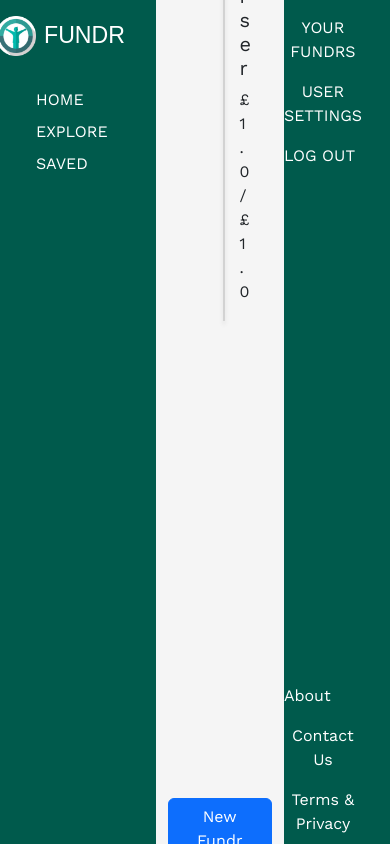
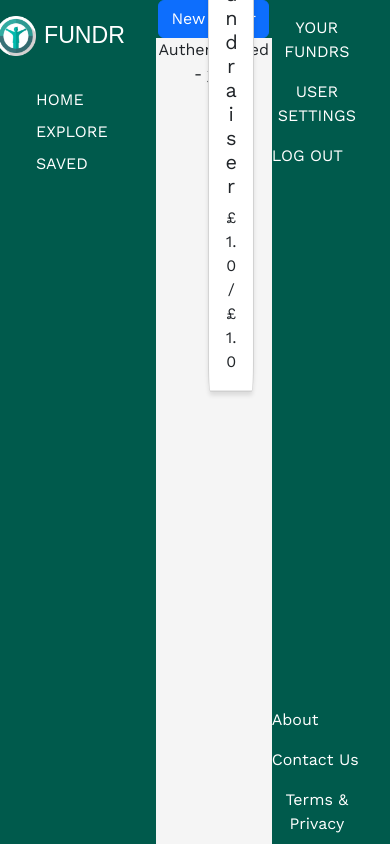
Before and after one commit to Turq-uoise/Fundr, a Django app: page /your_fundrs/ in a window 390 px wide. Run offline with Django 4.2, Linux system fonts and the light colour scheme; a user stored in the database is signed in; tables that the repository leaves empty hold one stand-in row (values such as "Sample post"); some web fonts are replaced.

Commit message:
improves css slightly, still work to be done

```diff
--- a/fundr/main_app/helper.py
+++ b/fundr/main_app/helper.py
@@ -7,6 +7,6 @@ def is_mobile(request):
 
 
 def formatPostcode(postcode):
-   arr = [x for x in postcode]
+   arr = [x for x in postcode if x != " "]
    arr[-3:-3] = ' '
    return ''.join(arr)
--- a/fundr/main_app/static/css/style.css
+++ b/fundr/main_app/static/css/style.css
@@ -107,6 +107,52 @@ html, body {
   margin-top: 50%;
 }
 
+.parent-scroll{
+
+  overflow: hidden;
+  position: relative;
+}
+
+.child-scroll {
+  position: absolute;
+  top: 0px;
+  bottom: 0px;
+  left: 0px;
+  right: -35px;
+  overflow-y: scroll;
+  padding-top: 10vmin;
+}
+.position-fixed{
+  position: fixed;
+  top: 0;
+  left: 0;
+  right: 0;
+  z-index: 1;
+
+}
+.card-yourfundr{
+  margin-bottom: 10px;
+  margin-left: auto;
+  margin-right: auto;
+  width: 18rem;
+}
+
+.row {
+
+  justify-content: center;
+}
+.col{
+  justify-content: center;
+}
+.mt-6{
+  margin-top: 10vmin;
+}
+
+
+/* .card {
+  margin: 10px;
+} */
+
 @media only screen and (max-width: 600px){
   .mb-n0{
     margin-bottom: -50%;
@@ -114,4 +160,14 @@ html, body {
   .m-firstcard{
     margin-top: 75%;
   }
+
+  .position-fixed{
+    position: fixed;
+    top: 15vmin;
+    left: 0;
+    right: 0;
+    z-index: 2;
+
+  }
+
 }
--- a/fundr/main_app/templates/base-desktop.html
+++ b/fundr/main_app/templates/base-desktop.html
@@ -76,7 +76,7 @@
       </div>
 
 
-      <div class="col-md-6 light-grey container-content">
+      <div class="col-md-6 light-grey parent-scroll">
         {% block content %}
         {% endblock %}
       </div>
--- a/fundr/main_app/templates/base.html
+++ b/fundr/main_app/templates/base.html
@@ -54,14 +54,14 @@
     });
 
   </script>
-  <header class="navbar-fixed justify-content-between d-flex align-items-center header-clr">
+  <header class="navbar-fixed justify-content-between d-flex align-items-center header-clr z-3 position-sticky ">
     <div><img class="logo m-2" src="{% static 'main_app/fundr_icon.png' %}" alt="Fundr Logo"></div>
     <div><a href="{% url 'home' %}" class="left brand-logo text-white text-decoration-none h2" id="FUNDR">FUNDR</a></div>
     <button class="navbar-toggler" type="button" data-bs-toggle="offcanvas" data-bs-target="#offcanvasDarkNavbar" aria-controls="offcanvasDarkNavbar" aria-label="Toggle navigation">
       <span class="m-2"><img src="{% static 'main_app/hamburger_icon_white.svg' %}" alt="Hamburger Menu" width="50px"></span>
     </button>
   </header>
-  <main class="container">
+  <main class="container z-0">
       {% block content %}
       {% endblock %}
   </main>
--- a/fundr/main_app/templates/your_fundrs/your_fundrs.html
+++ b/fundr/main_app/templates/your_fundrs/your_fundrs.html
@@ -1,17 +1,19 @@
 {% extends template %}
 {% block content %}
-
-<div class="container">
+<header class="navbar-fixed justify-content-center d-flex align-items-center header-clr z-3">
+  <div>
+    <a class="btn btn-primary" href="{% url 'new_fundr' %}">New Fundr</a>
+  </div>
+</header>
+<div class="container child-scroll">
 
 
-  <div class="justify-self-center mx-5 row row-cols-1  g-3 d-flex justfiy-content-end">
+
     {% for fundr in fundrs %}
-
-      <div class="col">
     {% if forloop.counter == 1%}
-        <div class="card  m-firstcard" style="width: 100%;">
+    <div class="card mb-1 mt-6">
     {% else %}
-        <div class="card " style="width: 100%;">
+    <div class="card my-5">
     {% endif %}
       <img src="https://mdbcdn.b-cdn.net/img/new/standard/city/041.webp" class="card-img-top"
         alt="Hollywood Sign on The Hill">
@@ -22,14 +24,19 @@
         </p>
       </div>
     </div>
-      </div>
 {% endfor %}
   </div>
-    <div>
-   <a class="btn btn-primary" href="{% url 'new_fundr' %}">New Fundr</a>
+
+
+
+<!-- <div id="board">
+  <div class="card">
+    <span class="card-title h3 accent-clr" id="fundr-name"></span>
+    <p ></p>
+    <p id="fundr-funded"></p>
+    <button id="next-button">Next</button>
   </div>
-
-</div>
+</div> -->
 
 
 
```
Lines whose indentation alone changed are shown as unchanged.
